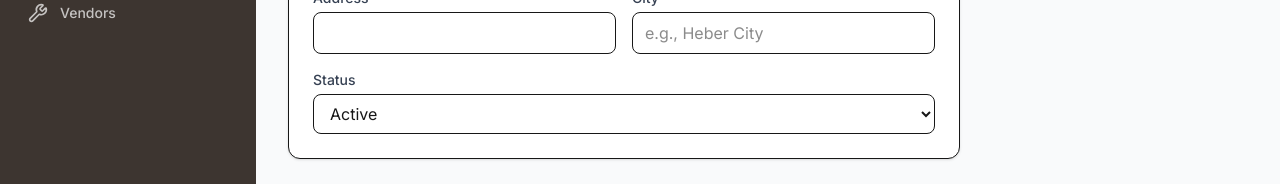
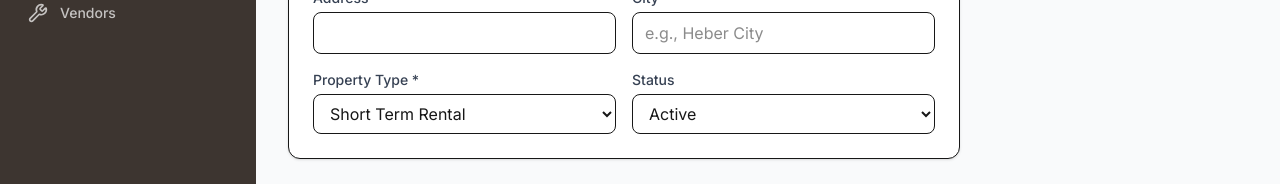
Before and after one commit to assistantjamesclawd/mtu-admin, a Next.js app: page /properties/new in a window 1280 px wide. Shown: the part 438-622 px from the top of the page. Built offline with nearby package versions, Linux system fonts and the light colour scheme; no server answers.

Commit message:
Add property type field (STR, LTR, Second Home)

```diff
--- a/src/app/(dashboard)/properties/new/page.tsx
+++ b/src/app/(dashboard)/properties/new/page.tsx
@@ -33,6 +33,7 @@ function NewPropertyForm() {
       name: formData.get('name'),
       address: formData.get('address') || null,
       city: formData.get('city') || null,
+      property_type: formData.get('property_type') || 'short_term_rental',
       bedrooms: formData.get('bedrooms') ? parseInt(formData.get('bedrooms') as string) : null,
       bathrooms: formData.get('bathrooms') ? parseFloat(formData.get('bathrooms') as string) : null,
       sleeps: formData.get('sleeps') ? parseInt(formData.get('sleeps') as string) : null,
@@ -128,6 +129,19 @@ function NewPropertyForm() {
                 />
               </div>
             </div>
+            <div className="grid grid-cols-2 gap-4">
+              <div>
+                <label className="block text-sm font-medium text-gray-700 mb-1">Property Type *</label>
+                <select
+                  name="property_type"
+                  required
+                  className="w-full border rounded-lg px-3 py-2 focus:ring-2 focus:ring-[#b5c4b1] focus:border-transparent"
+                >
+                  <option value="short_term_rental">Short Term Rental</option>
+                  <option value="long_term_rental">Long Term Rental</option>
+                  <option value="second_home">Second Home</option>
+                </select>
+              </div>
               <div>
                 <label className="block text-sm font-medium text-gray-700 mb-1">Status</label>
                 <select
@@ -138,6 +152,7 @@ function NewPropertyForm() {
                   <option value="onboarding">Onboarding</option>
                   <option value="inactive">Inactive</option>
                 </select>
+              </div>
             </div>
           </div>
         </div>
--- a/src/app/(dashboard)/properties/page.tsx
+++ b/src/app/(dashboard)/properties/page.tsx
@@ -81,6 +81,19 @@ export default async function PropertiesPage() {
                     {property.status}
                   </span>
                 </div>
+                {property.property_type && (
+                  <span className={`inline-block px-2 py-0.5 text-xs font-medium rounded-full mb-2 ${
+                    property.property_type === 'short_term_rental'
+                      ? 'bg-blue-100 text-blue-800'
+                      : property.property_type === 'long_term_rental'
+                      ? 'bg-purple-100 text-purple-800'
+                      : 'bg-orange-100 text-orange-800'
+                  }`}>
+                    {property.property_type === 'short_term_rental' ? 'Short Term Rental'
+                      : property.property_type === 'long_term_rental' ? 'Long Term Rental'
+                      : 'Second Home'}
+                  </span>
+                )}
                 <p className="text-sm text-gray-500 mb-3">
                   {property.address}{property.city && `, ${property.city}`}
                 </p>
```
Lines whose indentation alone changed are shown as unchanged.
